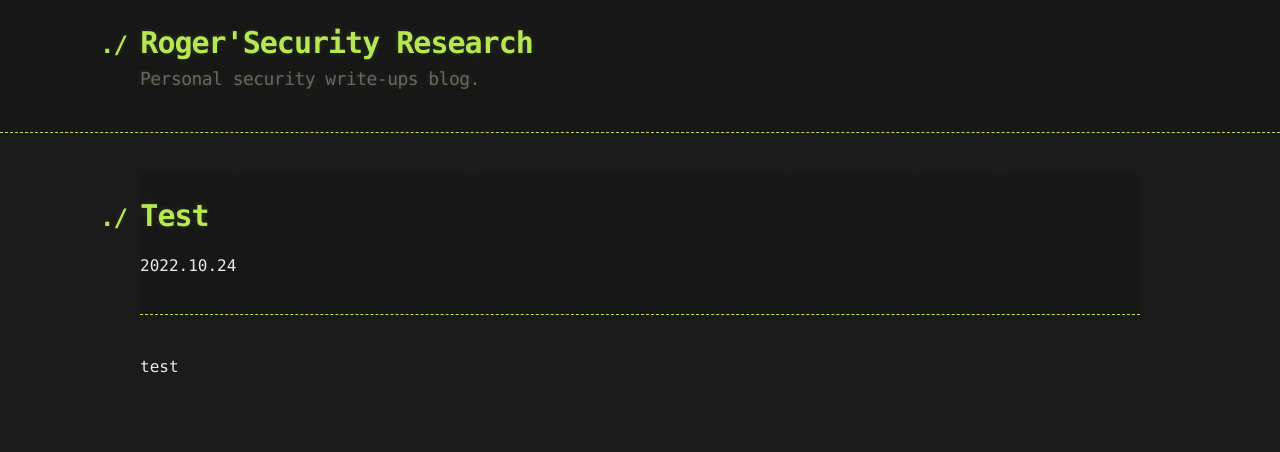
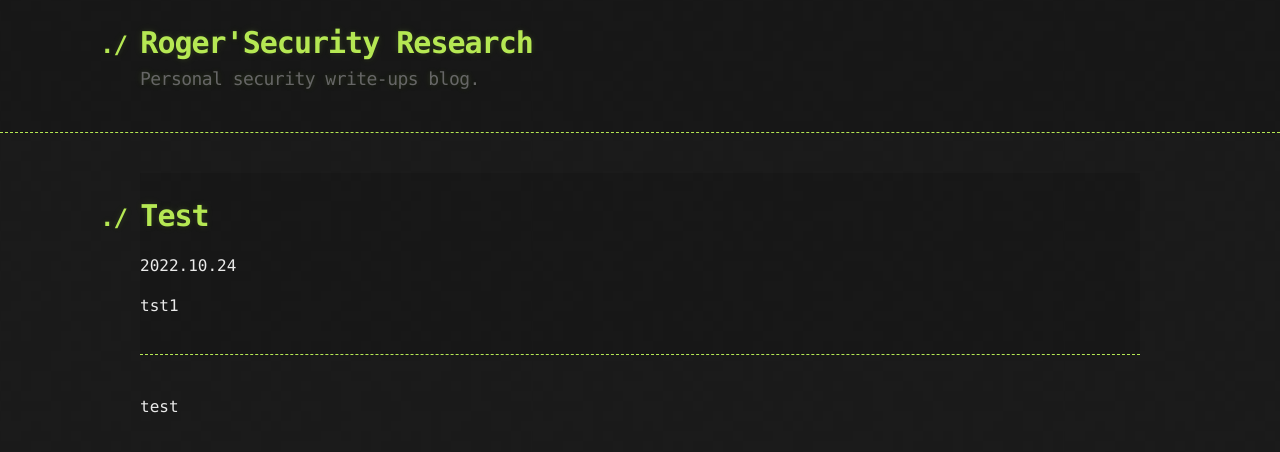
Before and after one commit to RogerSec/RogerSec.github.io, a Jekyll site: the page built from _posts/2025-04-22-test.md, in a window 1280 px wide. Shown: the top 452 px of the page. Built offline with Jekyll 4.4.1, drawn with Linux system fonts in a browser that asks for light colours; our own code applies the rules of GitHub Pages for plain Markdown files.

Commit message:
Update post.html

```diff
--- a/_layouts/post.html
+++ b/_layouts/post.html
@@ -13,6 +13,13 @@ layout: default
       {%- if page.author -%}
         • <span itemprop="author" itemscope itemtype="http://schema.org/Person"><span class="p-author h-card" itemprop="name">{{ page.author }}</span></span>
       {%- endif -%}</p>
+
+    {{ page.categories }}
+    <p>tst1</p>
+
+    {% for cat in page.categories %}
+    {{ cat }}
+    {% endfor %}
   </header>
 
   <div class="post-content e-content" itemprop="articleBody">
```
